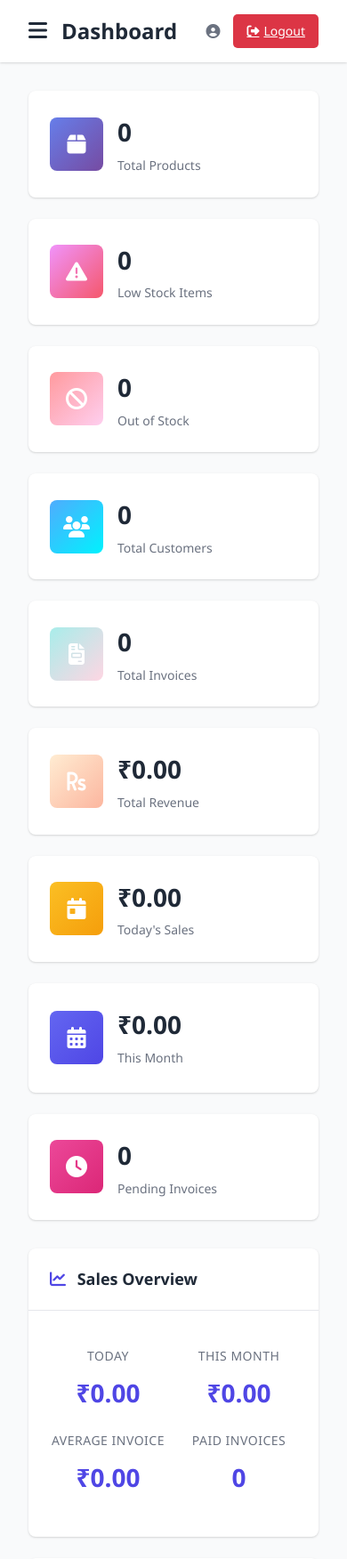
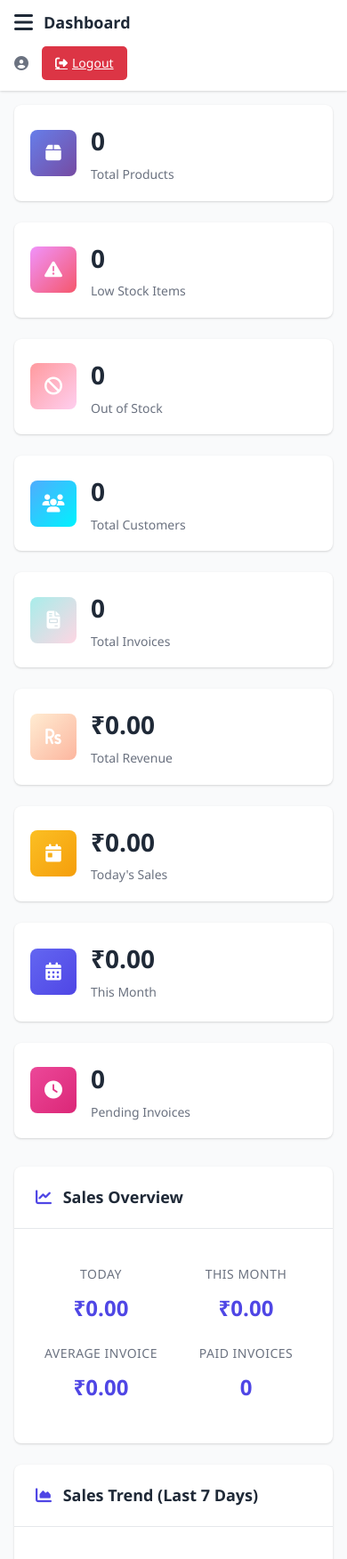
Before and after one commit to varunschaudhari/inventory-management-system, a PHP site: page /inventory-management-system/index.html in a window 390 px wide. Shown: the top 1752 px of the page at 89% size. Run offline with PHP 8.4, Linux system fonts and the light colour scheme; some libraries are stand-ins or nearby versions.

Commit message:
fixed mobile based ui

```diff
--- a/assets/css/style.css
+++ b/assets/css/style.css
@@ -2753,6 +2753,7 @@ body {
 
     .sidebar.active {
         transform: translateX(0);
+        box-shadow: 8px 0 24px rgba(0, 0, 0, 0.25);
     }
 
     .main-content {
@@ -2763,6 +2764,56 @@ body {
         display: block;
     }
 
+    body.sidebar-open {
+        overflow: hidden;
+    }
+
+    body.sidebar-open::after {
+        content: '';
+        position: fixed;
+        inset: 0;
+        background: rgba(0, 0, 0, 0.45);
+        z-index: 900; /* below sidebar (1000) */
+    }
+
+    .top-bar {
+        padding: 0.75rem 1rem;
+        gap: 0.75rem;
+        flex-wrap: wrap;
+    }
+
+    .top-bar h1 {
+        font-size: 1.125rem;
+        line-height: 1.2;
+    }
+
+    .user-info {
+        width: 100%;
+        justify-content: flex-start;
+        flex-wrap: wrap;
+        gap: 0.75rem;
+    }
+
+    .content-area {
+        padding: 1rem;
+    }
+
+    .page-header {
+        flex-direction: column;
+        align-items: flex-start;
+        gap: 1rem;
+        margin-bottom: 1.25rem;
+    }
+
+    .page-header h2 {
+        font-size: 1.5rem;
+    }
+
+    .page-header .btn {
+        width: 100%;
+        justify-content: center;
+    }
+
     .stats-grid {
         grid-template-columns: 1fr;
     }
@@ -2777,6 +2828,91 @@ body {
 
     .invoice-details {
         grid-template-columns: 1fr;
+    }
+
+    .filters {
+        flex-direction: column;
+        gap: 0.75rem;
+    }
+
+    .search-input,
+    .filter-select {
+        min-width: 0;
+        width: 100%;
+    }
+
+    .table-container {
+        border-radius: 0.5rem;
+    }
+
+    .data-table th,
+    .data-table td {
+        padding: 0.75rem;
+        font-size: 0.8125rem;
+    }
+
+    .data-table th {
+        white-space: nowrap;
+    }
+
+    .modal {
+        padding: 0;
+    }
+
+    .modal-content {
+        max-height: 100vh;
+        height: 100vh;
+        border-radius: 0;
+    }
+
+    .modal-header {
+        padding: 1rem;
+        flex-wrap: wrap;
+        gap: 0.75rem;
+    }
+
+    .modal-actions {
+        width: 100%;
+        justify-content: flex-start;
+        flex-wrap: wrap;
+    }
+
+    .modal-actions .btn {
+        flex: 1 1 auto;
+        justify-content: center;
+        padding: 0.6rem 0.9rem;
+        font-size: 0.8125rem;
+    }
+
+    .modal-body {
+        padding: 1rem;
+        max-height: calc(100vh - 160px);
+    }
+
+    /* Invoice view inside modal */
+    .modal-body .invoice-view,
+    .modal-large .modal-body .invoice-view {
+        padding: 1.25rem;
+    }
+}
+
+@media (max-width: 480px) {
+    .stat-card {
+        padding: 1.125rem;
+    }
+
+    .stat-icon {
+        width: 52px;
+        height: 52px;
+        font-size: 1.25rem;
+    }
+
+    .metric-value {
+        font-size: 1.5rem;
+    }
+
+    .modal-actions .btn i {
+        margin-right: 0.25rem;
     }
 }
 
--- a/assets/js/app.js
+++ b/assets/js/app.js
@@ -42,9 +42,27 @@ function setupNavigation() {
     const menuToggle = document.getElementById('menuToggle');
     if (menuToggle) {
         menuToggle.addEventListener('click', function() {
-            document.getElementById('sidebar').classList.toggle('active');
+            const sidebar = document.getElementById('sidebar');
+            sidebar.classList.toggle('active');
+            document.body.classList.toggle('sidebar-open', sidebar.classList.contains('active'));
         });
     }
+
+    // Close sidebar when clicking outside (mobile)
+    document.addEventListener('click', function(e) {
+        const sidebar = document.getElementById('sidebar');
+        const menuToggleEl = document.getElementById('menuToggle');
+        if (!sidebar || !sidebar.classList.contains('active')) return;
+
+        const target = e.target;
+        const clickedInsideSidebar = sidebar.contains(target);
+        const clickedMenuToggle = menuToggleEl && menuToggleEl.contains(target);
+
+        if (!clickedInsideSidebar && !clickedMenuToggle) {
+            sidebar.classList.remove('active');
+            document.body.classList.remove('sidebar-open');
+        }
+    }, true);
 }
 
 function navigateToPage(page) {
@@ -100,6 +118,7 @@ function navigateToPage(page) {
 
     // Close sidebar on mobile
     document.getElementById('sidebar').classList.remove('active');
+    document.body.classList.remove('sidebar-open');
 }
 
 // Event Listeners
```
